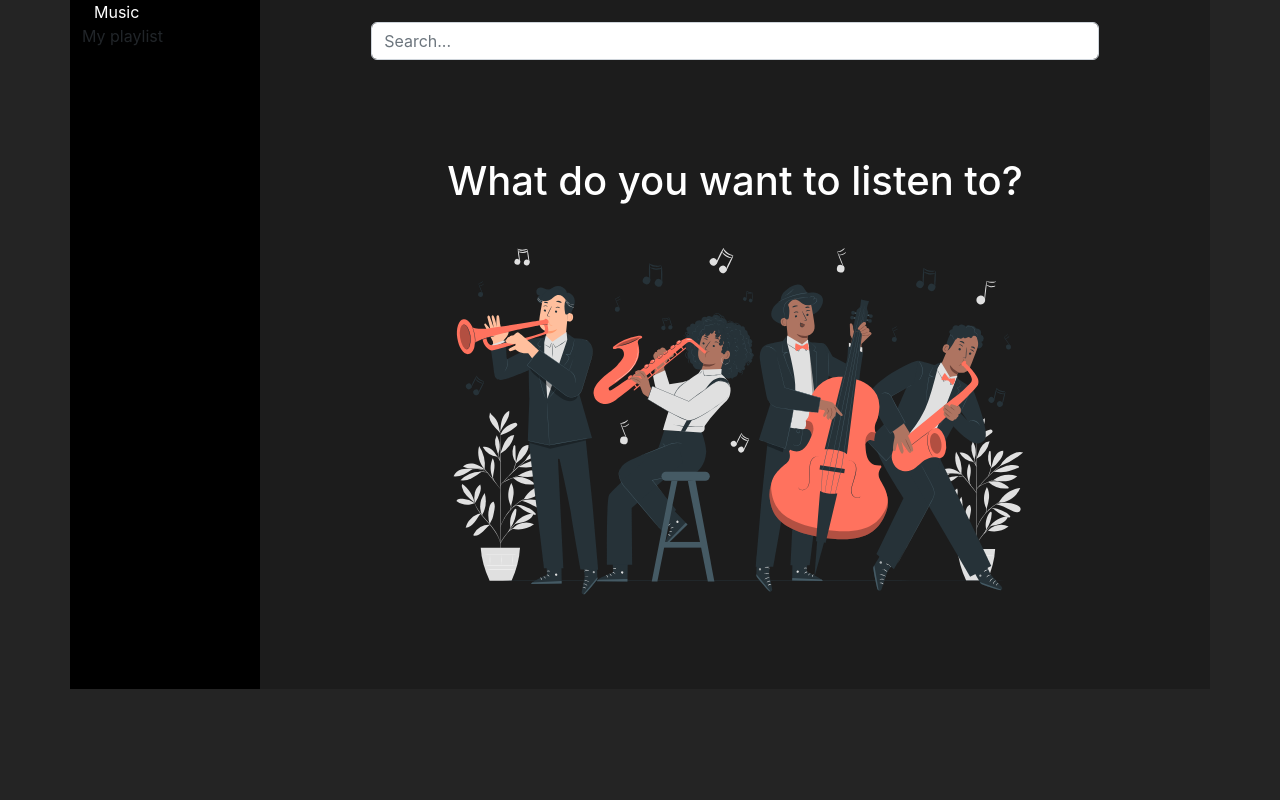
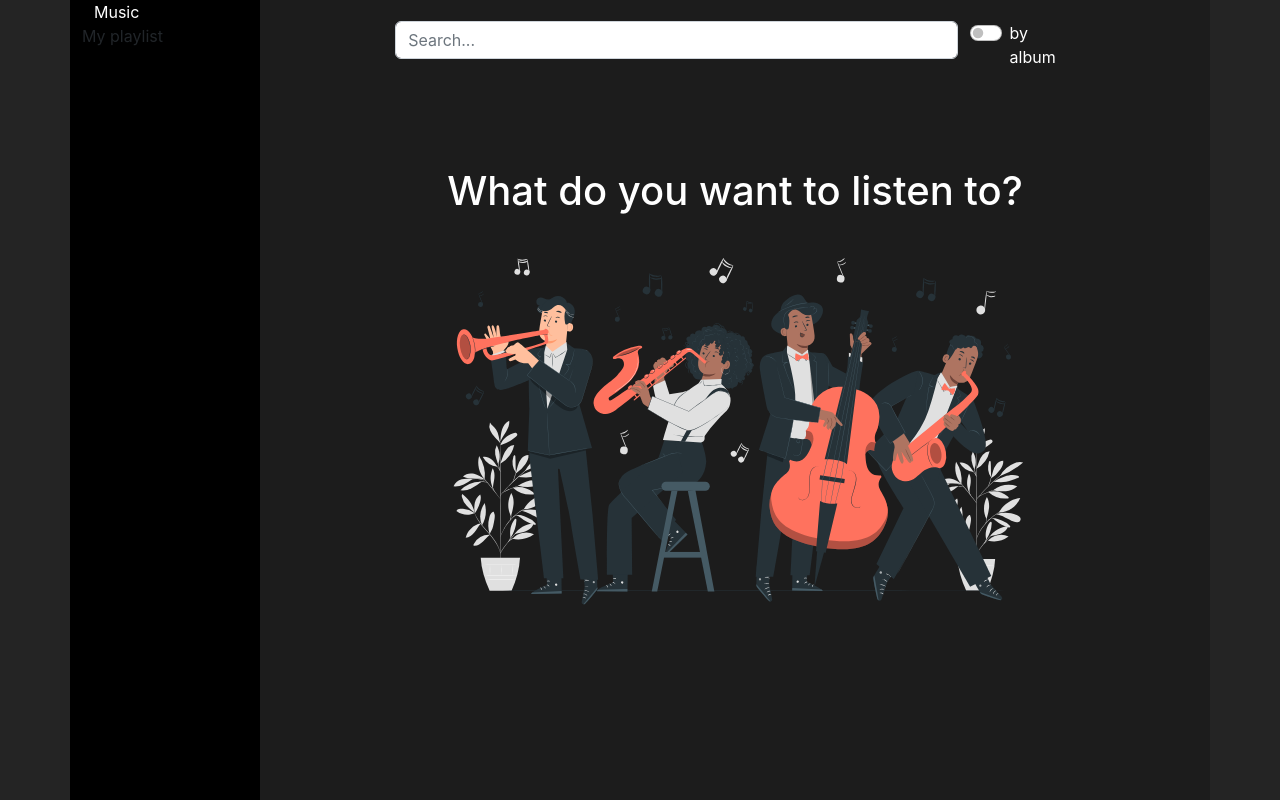
Before and after one commit to nicolasperdomol/W13-Project, a React (Create React App) app in the folder client/w13-client/: page / in a window 1280 px wide. Built offline with nearby package versions, Linux system fonts and the light colour scheme.

Commit message:
filter button added

```diff
--- a/client/package.json
+++ b/client/package.json
@@ -7,7 +7,7 @@
   "scripts": {
     "test": "echo \"Error: no test specified\" && exit 1"
   },
-  "author": "",
+  "author": "Sharmaine Bajala and Nicolas Perdomo",
   "license": "UNLICENSED",
   "devDependencies": {
     "eslint": "^8.23.0",
--- a/client/w13-client/package.json
+++ b/client/w13-client/package.json
@@ -2,6 +2,7 @@
   "name": "w13-client",
   "version": "0.1.0",
   "private": true,
+  "license": "UNLICENSED",
 
   "dependencies": {
     "@testing-library/jest-dom": "^5.16.5",
--- a/client/w13-client/src/App.js
+++ b/client/w13-client/src/App.js
@@ -10,7 +10,7 @@ function App() {
                     <Navbar/>
                     <div className='col'>My playlist</div>
                 </div>
-                <div className="col" style={{backgroundColor:"#1c1c1c"}}>
+                <div className="col" style={{backgroundColor:"#1c1c1c", minHeight:"100vh"}}>
                     <MainContent/>
                 </div>
             </div>
--- a/client/w13-client/src/components/DiscorgsContent.js
+++ b/client/w13-client/src/components/DiscorgsContent.js
@@ -3,32 +3,47 @@ import styles from './css/DiscorgsContent.module.css'
 import jazzBandIMG from '../imgs/jazzBand.svg'
 import {DiscorgsContentModes as modes} from './componentEnums'
 class DiscorgsContent extends React.Component{
+    /**
+     * @param {*} props Properties of React component
+     * @property {string} inputText Text typed by the user in the search bar client application.
+     * @property {boolean} isLoaded Indicates if the app did received all the data from a previous fetch or not.
+     * @property {array} data Holds the information retrieved from a fetch request as JSON.
+     * @property {JSX} albumsJSX Main source of what we will display to the user, depends on [data] and [mode].
+     * @property {enum} mode Affects albumsJSX in the way we will display the information [MultipleAlbums: in a grid with 4 columns / SingleAlbum: col-12 full width of the page]
+     * @property {string} additionalMedia Images and other relevant data that are not found in the new data.
+     */
     constructor(props){
         super(props);
         this.state = {
             inputText:"",
             isLoaded:true,
+            data:[],
+            albumsJSX:(<div className='col' style={{padding:"10%"}}><h1 className='text-center'>What do you want to listen to?</h1><img src={jazzBandIMG} alt="jazz band" /></div>),
             mode:modes.MultipleAlbums,
-            data:[],
-            albumsJSX:(<div className='col' style={{padding:"10%"}}><h1 className='text-center'>What do you want to listen to?</h1><img src={jazzBandIMG} alt="jazz band" /></div>)
+            additionalMedia:[]
         }
     }
 
 
     async componentDidUpdate(prevProps, prevState){
-        //TODO: See if I can access to the content without sending the key in the URL.
-        let url = "https://api.discogs.com/database/search?q="+this.state.inputText+"&format='album'&key=VUOrRLOIOnctmQdwiGKg&secret=YscHuQtQIOwyYKJapjStsQOKtQIfGNvF";
+        //TODO: Modify API access, get token and info without sending the key in the URL.
+        let url = "https://api.discogs.com/database/search?q='"+this.state.inputText+"'&format='album'&key=VUOrRLOIOnctmQdwiGKg&secret=YscHuQtQIOwyYKJapjStsQOKtQIfGNvF";
         try{
-            if(this.state.data.length === 0){
+            let isDataStateEmpty = this.state.data.length === 0;
+            let hasInputTextChanged = prevState.inputText !== this.state.inputText;
+
+            //Runs the first time asign JSON to data.
+            if(isDataStateEmpty){
                 const response = await fetch(url)
                 const json = await response.json();
                 this.setState({
                     data:json,
                     isLoaded:true,
                 }, ()=>{
+                    //Runs only AFTER this.setState has finished, similar to await this.setState
                     this.setState({albumsJSX:this.updateAlbumsJSX()})
                 });
-            }else if(prevState.inputText !== this.state.inputText){
+            }else if(hasInputTextChanged){
                 if(this.state.mode !== modes.MultipleAlbums){
                     //If the user type something different in the search bar, set mode to multiple albums
                     this.setState({mode:modes.MultipleAlbums});
@@ -50,6 +65,10 @@ class DiscorgsContent extends React.Component{
         }
     }
 
+    /**
+     *
+     * @param {object} event
+     */
     handleSearch = (event) => {
         this.setState({inputText:event.target.value})
     }
@@ -64,19 +83,26 @@ class DiscorgsContent extends React.Component{
 
     handleOnClickAlbum = async(event) =>{
         let masterId = event.currentTarget.children.item(0).children.item(0).value;  // Button >> Div >> Input.value
+        let thumbSource = event.currentTarget.children.item(0).children.item(1).children.item(0).src; //Button >> Div >> Div >> Image >> Src
 
         let url = "https://api.discogs.com/masters/" + masterId;
         try {
             const response = await fetch(url)
             const json = await response.json();
+
             this.setState({
                 data:json,
                 mode:modes.SingleAlbum,
+                additionalMedia: {image:thumbSource}
             })
 
         } catch (e) {
             console.error(e);
         }
+    }
+
+    handleOnChangeFilter = (event) =>{
+        alert(event.target.checked)
     }
 
     multipleAlbumsJSX = () =>{
@@ -98,7 +124,7 @@ class DiscorgsContent extends React.Component{
                     albumJSXArray.push(<div style={{margin:"5% 0 5% 0"}}  key={result.id} className='col-3' onMouseOver={(event)=>{this.handleOnMouseOverAlbum(event)}} onMouseOut={(event)=>{this.handleOnMouseOutAlbum(event)}}>
                         <button key={"albumsContainer"} style={{border:"none", backgroundColor:"transparent", color:"white"}} onClick={(event)=>{this.handleOnClickAlbum(event)}}><div className='container'>
                             <input id="masterId" type="hidden" value={result.master_id}/>
-                            <div className='row'><img src={result.thumb} alt={result.title} onError={(event)=>{event.target.src = "https://user-images.githubusercontent.com/101482/29592647-40da86ca-875a-11e7-8bc3-941700b0a323.png"}}/></div>
+                            <div className='row'><img style={{maxWidth:"171px", maxHeight:"171px"}} src={result.thumb} alt={result.title} onError={(event)=>{event.target.src = "https://user-images.githubusercontent.com/101482/29592647-40da86ca-875a-11e7-8bc3-941700b0a323.png"}}/></div>
                             <div className='row text-justify' style={{marginTop:'10%'}}><b>{result.title}</b></div>
                         </div></button>
                     </div>)
@@ -113,14 +139,34 @@ class DiscorgsContent extends React.Component{
         }
     }
 
+    singleAlbumJSX = () =>{
+        let tracklist = []
+        let index = 1;
+        this.state.data.tracklist?.forEach(track => {
+            tracklist.push(<div className='container' style={{marginTop:"0.5%"}} key={track.title}><div className='row'><div className='col-1'>{index}</div><div className='col'><b>{track.title}</b></div><div className='col-1 align-self-end'>{track.duration}</div></div></div>)
+            index++;
+        });
+
+        return (<><div className='col-3'><img src={this.state.additionalMedia.image} alt="Album cover" /></div>
+        <div className='col-9' style={{marginBottom:"9%"}}><div className='container'><div className='row'>album</div><div className='row'>
+            <b style={{padding:"0"}}><h1>{this.state.data.title}</h1></b>
+            <div style={{padding:"0"}}>{this.state.data.artists[0].name}</div>
+            </div></div></div>
+            <div className='container'><div className='row'>
+                <div className='container'><div className='row'>
+                    {tracklist}
+                </div></div>
+            </div></div></>)
+    }
+
     updateAlbumsJSX = () =>{
         switch (this.state.mode) {
             case modes.MultipleAlbums:
-                return this.multipleAlbumsJSX()
+                return this.multipleAlbumsJSX();
 
             case modes.SingleAlbum:
                 this.setState({albumsJSX:[]})
-                return (<div>Hola mundo</div>)
+                return this.singleAlbumJSX();
 
             default:
                 return (<div></div>)
@@ -133,7 +179,13 @@ class DiscorgsContent extends React.Component{
             <div className='container'>
             <div className='row'>
                 <div className='col-10 offset-1'>
-                    <div><input value={this.state.inputText} className='form-control' type="text" placeholder='Search...' onChange={this.handleSearch} style={{margin:"3% 0% 3% 0%"}}/></div>
+                    <div className='container'><div className='row' style={{margin:"3% 0% 3% 0%"}}>
+                        <div className="col-10"><input value={this.state.inputText} className='form-control' type="text" placeholder='Search...' onChange={this.handleSearch}/></div>
+                        <div className="col-2 form-check form-switch align-items-center">
+                            <input name="filter" className="form-check-input" type="checkbox" role="switch" id="filter" onChange={(event)=>{this.handleOnChangeFilter(event)}}/>
+                            <label id='filter' className="form-check-label" htmlFor="filter">by album</label>
+                        </div>
+                    </div></div>
                     <div id="album-container" className={"container " + this.state.isLoaded?" opacity-100":"opacity-50"}>
                         <div id="album-row" className='row'>
                             {this.state.albumsJSX}
```
Also changed, not shown: client/w13-client/src/components/MainContent.js (+3 -8 lines).
